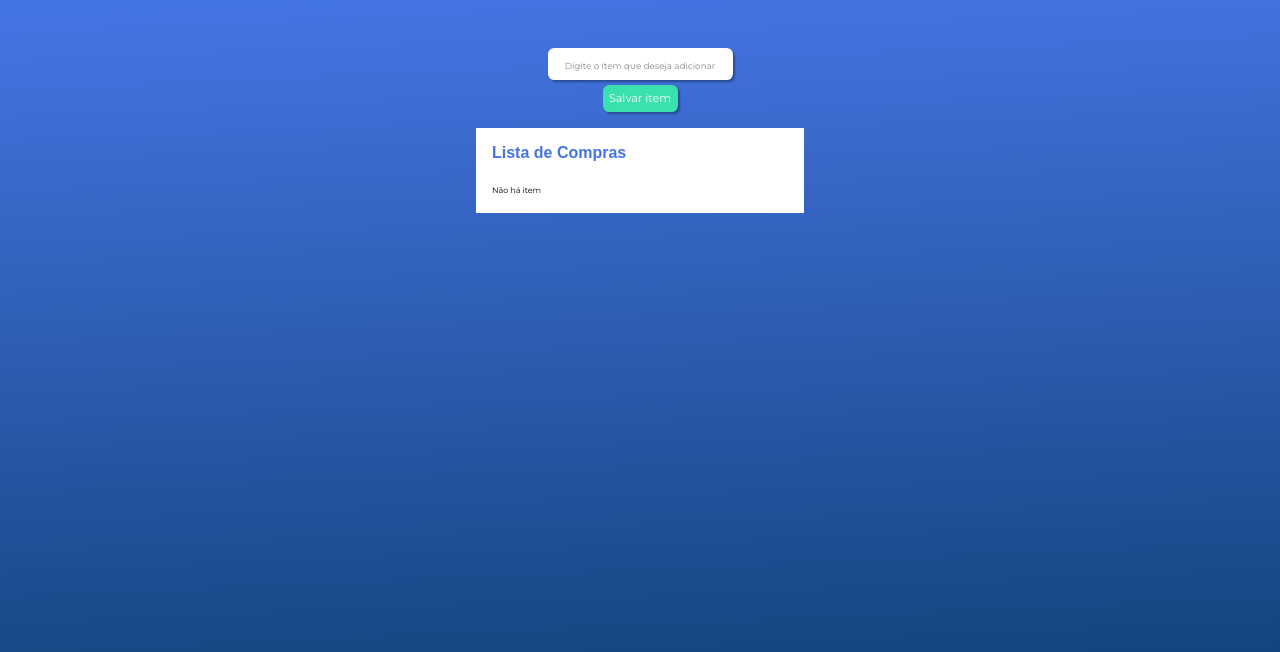
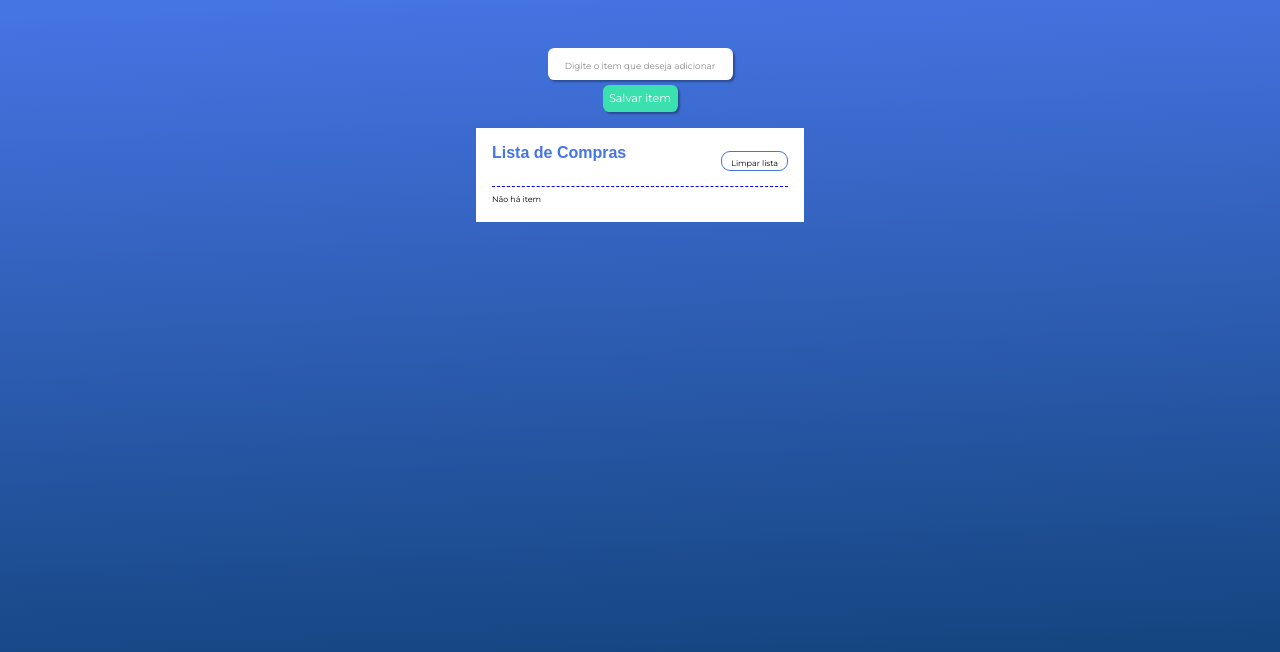
Before and after one commit to YuriCF1/Proj.Study-ComponentLife, an Angular app: page / in a window 1280 px wide. Shown: the top 652 px of the page. Built offline with nearby package versions, Linux system fonts and the light colour scheme; a web font is replaced by a local one.

Commit message:
Button style

```diff
--- a/src/app/app.component.html
+++ b/src/app/app.component.html
@@ -3,7 +3,12 @@
   <app-input [itemThatWillBeEdit]="itemToBeEdit"></app-input>
   <div class="container">
     <div class="lista">
-      <h4 class="title-list">Lista de Compras</h4>
+      <div class="header-lista">
+        <h4 class="title-list">Lista de Compras</h4>
+        <button class="btn-header" (click)="clearList()">
+          <small>Limpar lista</small>
+        </button>
+      </div>
       <div *ngIf="listaDeCompra.length !== 0; else naoTemItem">
         <div *ngFor="let item of listaDeCompra">
           <!-- 3 - Componente pai ouvindo a propriedade emitida, e chamando a função dentro dele mesmo, passando o evento -->
```
